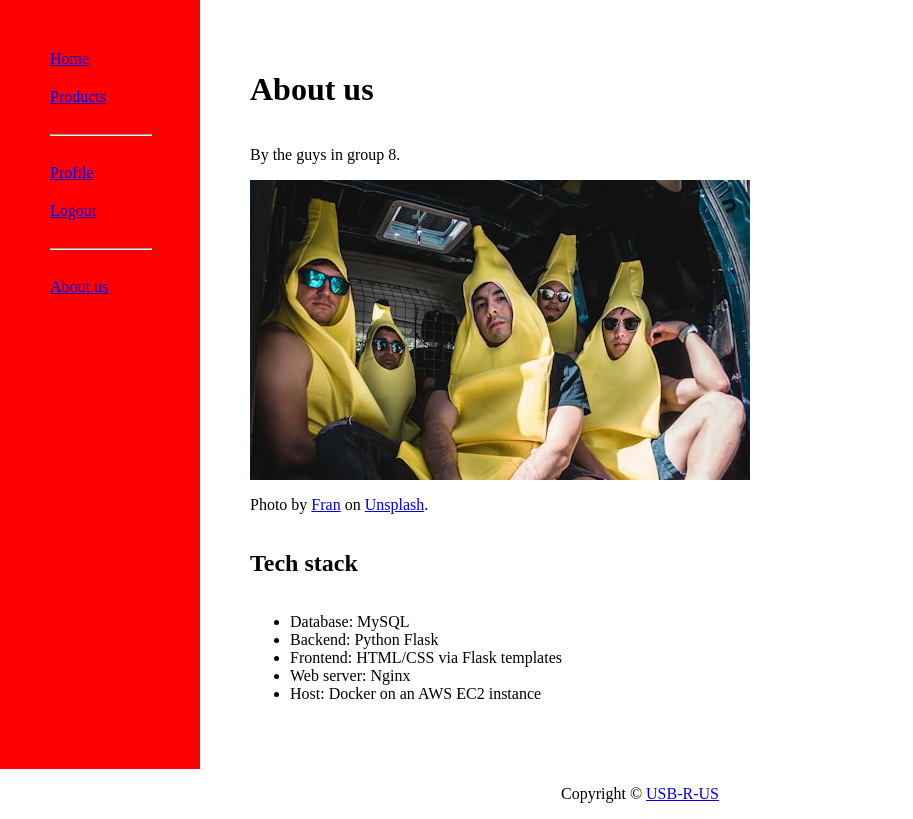
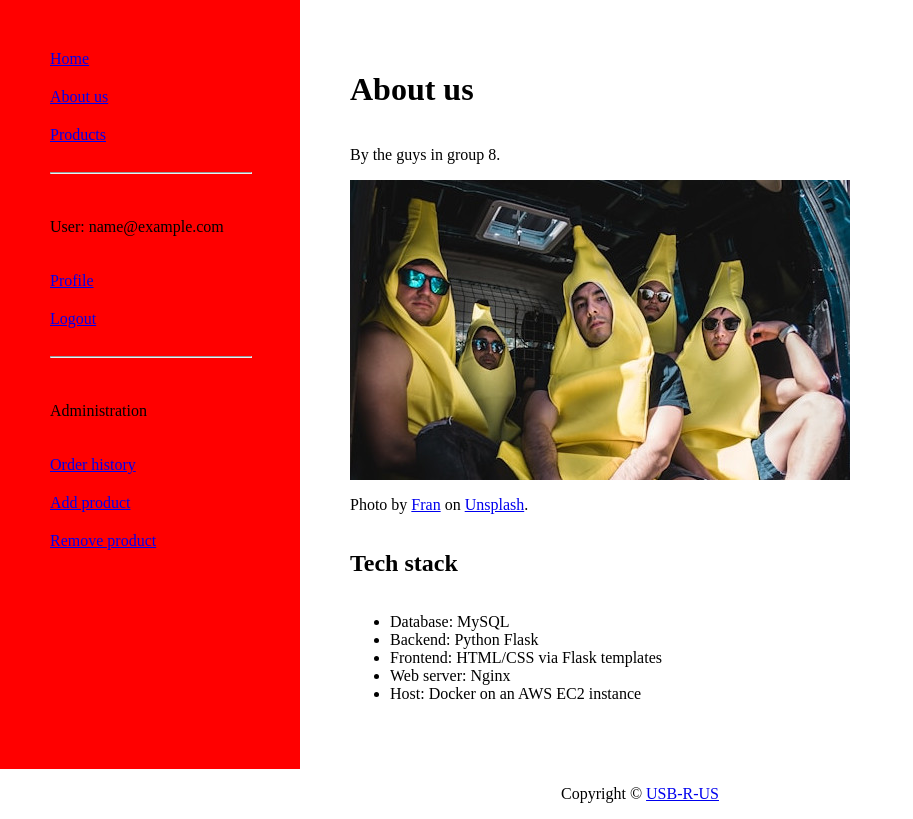
Before and after one commit to lmas/d0018e_code, a Flask app: template templates/about.html in a window 1280 px wide. Shown: the part 100-919 px from the top of the page, without its empty margins (0-913 px from the left). Run offline with Flask 3, Linux system fonts and the light colour scheme; the template is opened without the code that fills it, so the values that code supplies are empty; the visitor is signed in with stand-in values (Sample User, id 1); some libraries are stand-ins or nearby versions.

Commit message:
Shows special admin menu if admin role is set on a user

```diff
--- a/schemas/create_database.sql
+++ b/schemas/create_database.sql
@@ -116,7 +116,7 @@ CREATE TABLE Reviews (
 -- Adds some example tuples to the tables.
 
 INSERT INTO Users (role, email, password, first_name, last_name) VALUES
-(1, "admin@localhost", "passw", "Adam", "Adminson"),
+(1, "admin@localhost", "pass", "Adam", "Adminson"),
 (0, "humle@home", "humle", "Humle", "Son"),
 (0, "dumle@work", "dumle", "Dumle", "Dottir");
 
--- a/static/style.css
+++ b/static/style.css
@@ -38,7 +38,7 @@ footer {
 }
 
 #menu {
-	width: 100px;
+	width: 200px;
 	padding: 50px;
 	display: flex;
 	flex-direction: column;
--- a/templates/layout.html
+++ b/templates/layout.html
@@ -15,18 +15,29 @@
 		<div id="page">
 			<aside id="menu">
 				<a href="/">Home</a>
+				<a href="/about">About us</a>
 				<a href="/products">Products</a>
 				<hr>
-				<!--TODO: Add Register/login/logout/profile/add/del products links-->
-				{% if session["email"] %}
+
+				<!-- User menu -->
+				{% if session.get("email") %}
+					<p>User: {{session.get("email")}}</p>
 					<a href="/profile">Profile</a>
 					<a href="/logout">Logout</a>
 				{% else %}
 					<a href="/login">Login</a>
 					<a href="/register">Register</a>
 				{% endif %}
-				<hr>
-				<a href="/about">About us</a>
+
+				<!-- Super secret admin menu -->
+				{% if session.get("role") == 1 %}
+					<hr>
+					<p>Administration</p>
+					<a href="/orders">Order history</a>
+					<a href="/products/new">Add product</a>
+					<a href="/products/remove">Remove product</a>
+				{% endif %}
+
 			</aside>
 
 			<main id="content">
```
Also changed, not shown: backend.py (+5 -4 lines).
